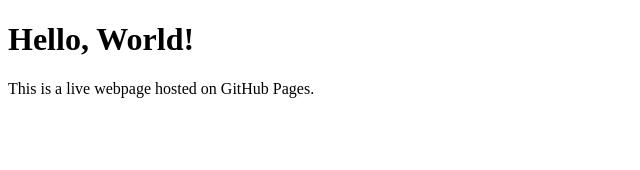
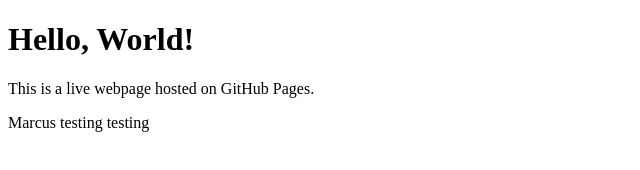
Before and after one commit to Shagulit/Hello-World, a plain HTML site: page index.html in a window 1280 px wide. Shown: the whole page, without its empty margins (0-640 px from the left). Drawn offline with Linux system fonts and the light colour scheme.

Commit message:
Update index.html

```diff
--- a/index.html
+++ b/index.html
@@ -8,5 +8,6 @@
 <body>
     <h1>Hello, World!</h1>
     <p>This is a live webpage hosted on GitHub Pages.</p>
+    <p>Marcus testing testing</p>
 </body>
 </html>
```
